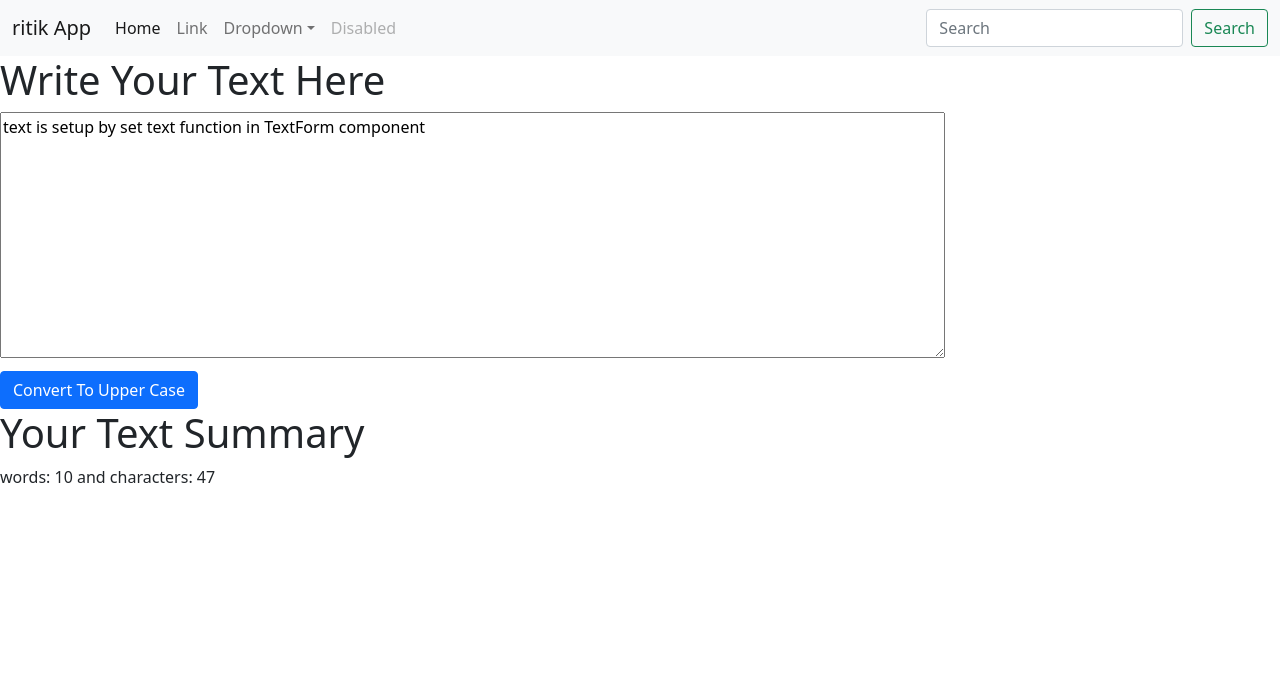
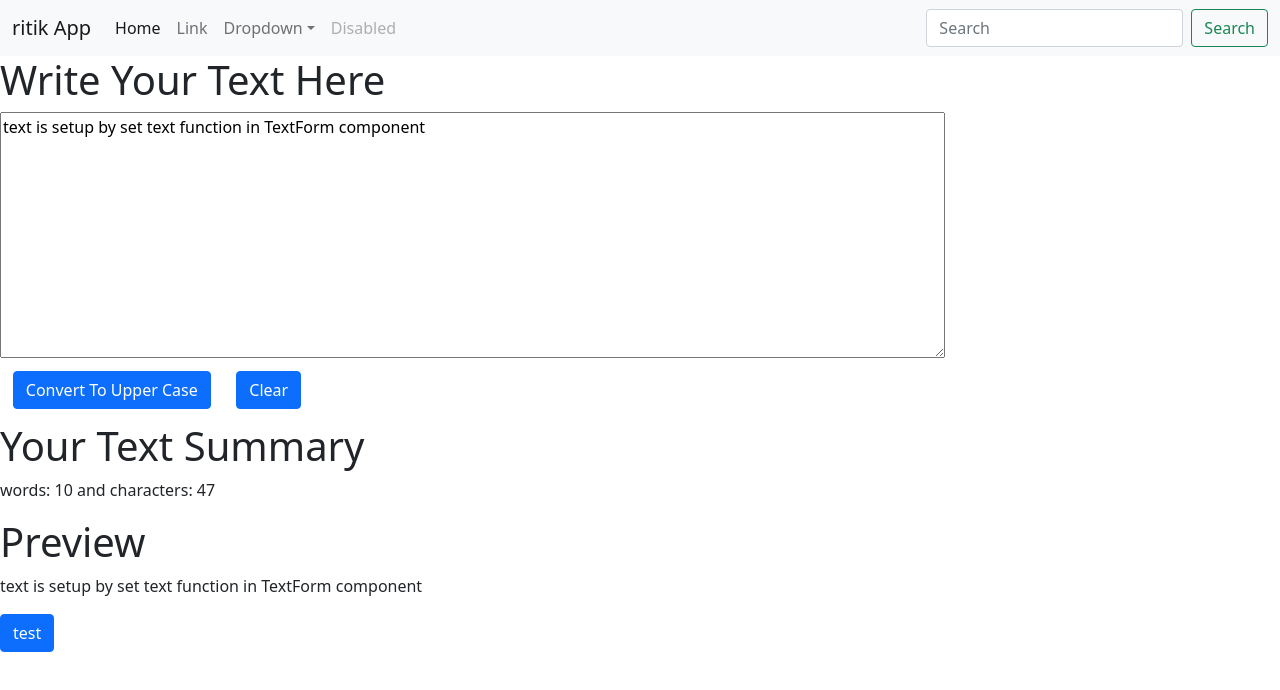
Before and after one commit to Ritikkhokar/TextUtil, a React (Create React App) app: page / in a window 1280 px wide. Shown: the top 690 px of the page. Built offline with nearby package versions, Linux system fonts and the light colour scheme.

Commit message:
master| child to parent communication

```diff
--- a/src/App.js
+++ b/src/App.js
@@ -2,7 +2,7 @@
 import './App.css';
 import Navbar from './components/Navbar';
 import Textform from './components/TextForm';
-import UpperCaseButton from './components/UpperCaseButton';
+// import UpperCaseButton from './components/UpperCaseButton';
 function App() {
   return (
     <>
--- a/src/components/TextForm.js
+++ b/src/components/TextForm.js
@@ -1,4 +1,5 @@
 import React, {useState} from 'react'
+import UpperCaseButton from './UpperCaseButton';
 
 export default function Textform(props) {
     const handleOnClick= ()=> {
@@ -6,6 +7,9 @@ export default function Textform(props) {
         let newText = text.toUpperCase();
          setText(newText);
     }
+const handleOnClickClear= ()=> {
+       setText("");
+  }
     const handleOnChange= (event)=> {
         // console.log("Upper Case Button clicked");
 
@@ -13,13 +17,23 @@ export default function Textform(props) {
         // console.log("characters: " + ( text.match(/ /g) ? text.match(/ /g).length : 0));
     }
     let [text,setText] = useState("text is setup by set text function in TextForm component");
+
+    let submitDetailsTest = ()=> {
+    console.log("parent component to child component communication");
+    }
   return (
 <div className="text-form">
     <h1>{props.heading}</h1>
   <textarea className="forNamem-control" onChange={handleOnChange} value = {text}id="myBox" rows="10" cols="100"></textarea>
-  <button type="button" onClick = {handleOnClick}class="btn btn-primary convert-upper-case-btn">{props.title}</button>
+  <div className='button-container'>
+  <button type="button" onClick = {handleOnClick}class="btn btn-primary textform-btn">Convert To Upper Case </button>
+  <button type="button" onClick = {handleOnClickClear}class="btn btn-primary textform-btn">Clear</button>
+  </div>
   <h1>Your Text Summary</h1>
   <p>words: {text.split(" ").length} and characters: {text.length - ( text.match(/ /g) ? text.match(/ /g).length : 0)}</p>
+  <h1>Preview</h1>
+  <p>{text}</p>
+  <UpperCaseButton title = "test" submitDetails = {submitDetailsTest}></UpperCaseButton>
 </div>
   )
 }
--- a/src/components/UpperCaseButton.js
+++ b/src/components/UpperCaseButton.js
@@ -3,8 +3,9 @@ import Textform from './TextForm';
 
 export default function UpperCaseButton(props) {
     const handleOnClick= ()=> {
+        props.submitDetails();
         console.log("Upper Case Button clicked");
-        Textform.se
+
     }
   return (
     <button type="button" onClick = {handleOnClick}class="btn btn-primary">{props.title}</button>
--- a/src/index.css
+++ b/src/index.css
@@ -4,7 +4,12 @@
   align-items: flex-start;
   flex-direction: column;
 }
-.convert-upper-case-btn{
-  margin-top: 1%;
+.textform-btn{
+  margin: 1%;
   width: auto;
 }
+.button-container{
+  display: flex;
+  flex-direction: row;
+  width: 100%;
+}
```
